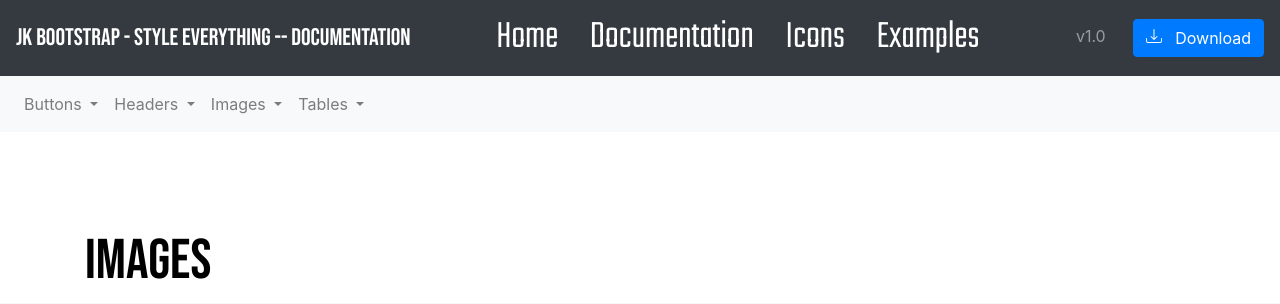
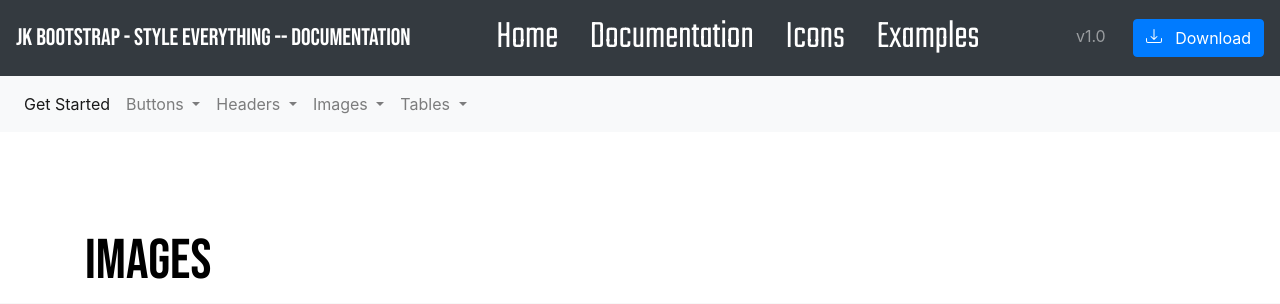
Before and after one commit to JehanKandy/JK-BOOTSTRAP-ver-1.0---Full-Project-, a PHP site: page /files/all_images.php in a window 1280 px wide. Shown: the top 304 px of the page. Run offline with PHP 8.4, Linux system fonts and the light colour scheme; some libraries are stand-ins or nearby versions.

Commit message:
Update all_images.php

```diff
--- a/files/all_images.php
+++ b/files/all_images.php
@@ -46,6 +46,9 @@
 
   <div class="collapse navbar-collapse" id="navbarSupportedContent">
     <ul class="navbar-nav mr-auto">
+    <li class="nav-item">
+          <a class="nav-link active" aria-current="page" href="docs.php">Get Started</a>
+        </li>
       <li class="nav-item dropdown">
         <a class="nav-link dropdown-toggle" href="#" id="navbarDropdown" role="button" data-toggle="dropdown" aria-haspopup="true" aria-expanded="false">
           Buttons
```
